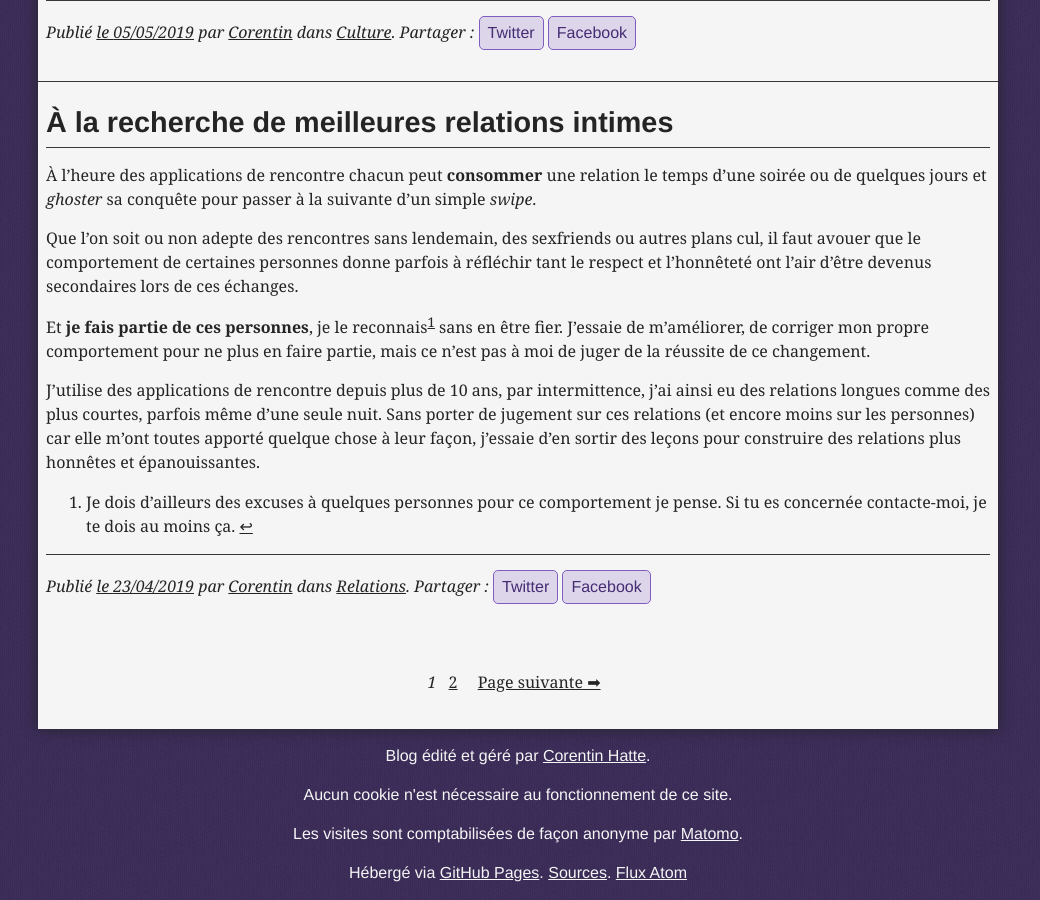
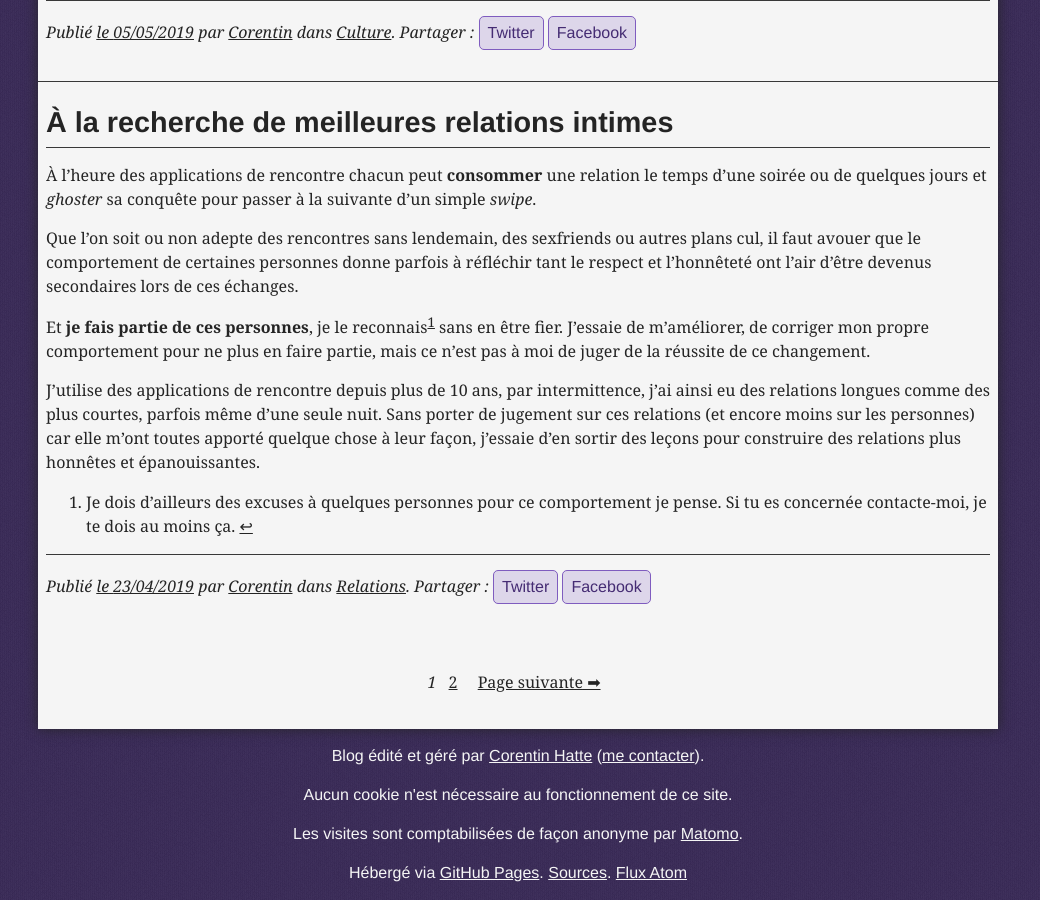
Before and after one commit to viki53/Blog, a Jekyll site: the page built from index.html, in a window 1280 px wide and 900 px high, scrolled down 1907 px. Shown: the whole window, without its empty margins (122-1162 px from the left). Built offline with Jekyll 4.4.1, drawn with Linux system fonts in a browser that asks for light colours; the list of posts is cut into pages by our own code; comment, search, counter and statistics services are not loaded.

Commit message:
Add link to website in footer

```diff
--- a/_includes/footer.html
+++ b/_includes/footer.html
@@ -1,6 +1,6 @@
 	<aside id="footnotes">
 		<div class="container">
-			<p>Blog édité et géré par <a href="mailto:{{ site.data.authors.corentin.email }}?subject=Contact via le blog" rel="help">Corentin Hatte</a>.</p>
+			<p>Blog édité et géré par <a href="https://www.corentin-hatte.eu" target="_blank" rel="author">Corentin Hatte</a> (<a href="mailto:{{ site.data.authors.corentin.email }}?subject=Contact via le blog" rel="help">me contacter</a>).</p>
 			<p>Aucun cookie n'est nécessaire au fonctionnement de ce site.</p>
 			<p>Les visites sont comptabilisées de façon anonyme par <a href="https://matomo.org/" target="_blank" rel="noopener noreferrer">Matomo</a>.</p>
 			<p>Hébergé via <a href="https://pages.github.com/" rel="nofollow" target="_blank" rel="noopener noreferrer">GitHub Pages</a>. <a href="https://github.com/viki53/Blog" rel="nofollow" target="_blank" rel="noopener noreferrer">Sources</a>. <a href="feed://{{ "/atom.xml" | absolute_url }}" rel="alternate" title="Vous pouvez vous abonner au flux Atom pour être informé des nouveaux articles">Flux Atom</a></p>
```
